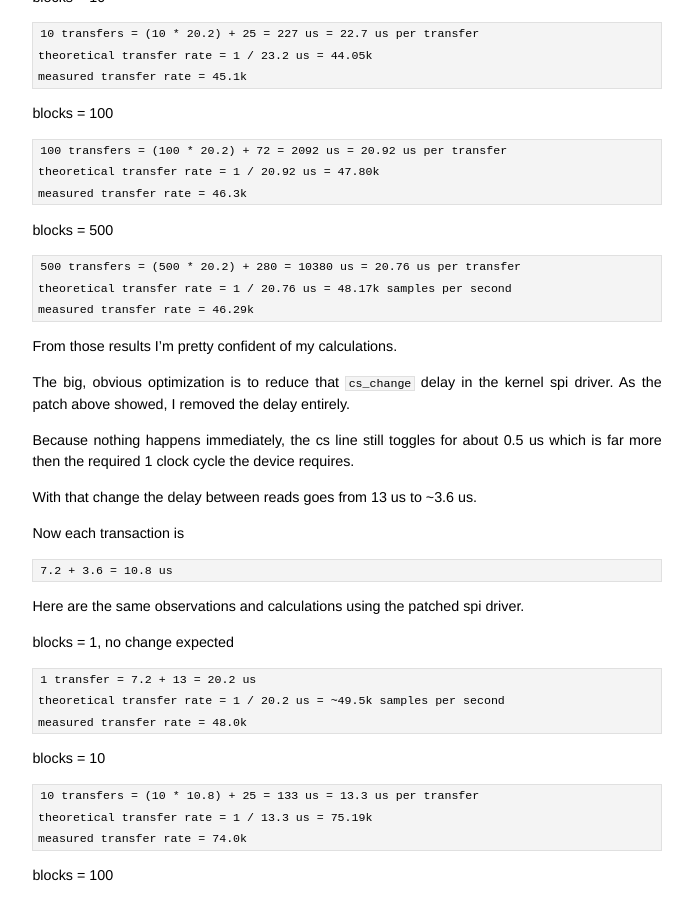
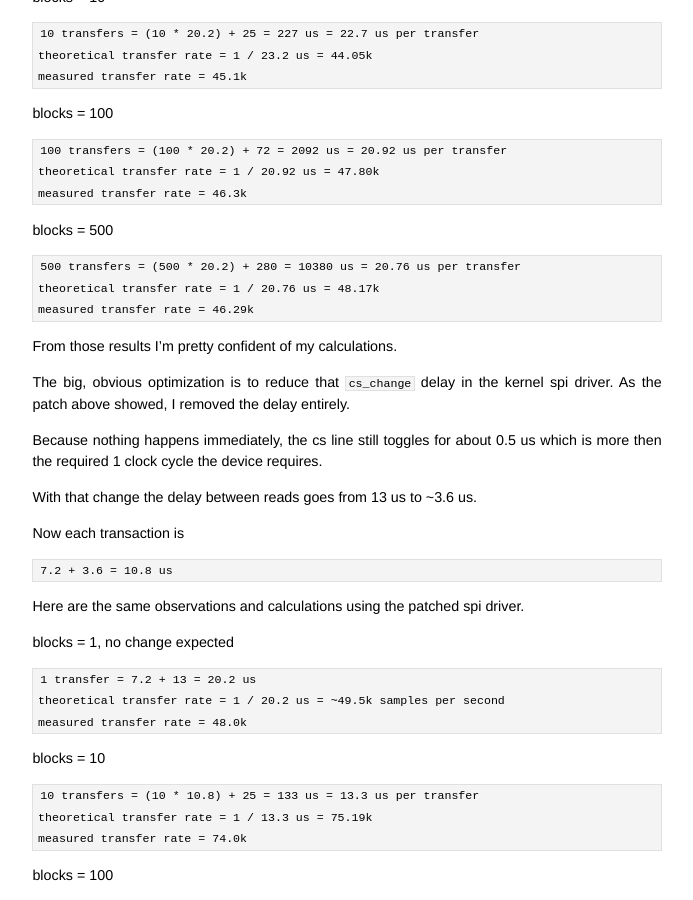
Before and after one commit to jumpnow/jumpnowtek-site, a Jekyll site: the page built from _posts/2017-01-30-Analyzing-raspberry-pi-spi-performance.md, in a window 1280 px wide and 900 px high, scrolled down 3691 px. Shown: the whole window, without its empty margins (293-986 px from the left). Built offline with Jekyll 4.4.1, drawn with Linux system fonts in a browser that asks for light colours.

Commit message:
copy edit

```diff
--- a/_posts/2017-01-30-Analyzing-raspberry-pi-spi-performance.md
+++ b/_posts/2017-01-30-Analyzing-raspberry-pi-spi-performance.md
@@ -191,7 +191,7 @@ blocks = 100
 blocks = 500
 
     500 transfers = (500 * 20.2) + 280 = 10380 us = 20.76 us per transfer
-    theoretical transfer rate = 1 / 20.76 us = 48.17k samples per second
+    theoretical transfer rate = 1 / 20.76 us = 48.17k
     measured transfer rate = 46.29k
 
 
@@ -199,7 +199,7 @@ From those results I'm pretty confident of my calculations.
 
 The big, obvious optimization is to reduce that `cs_change` delay in the kernel spi driver. As the patch above showed, I removed the delay entirely.
 
-Because nothing happens immediately, the cs line still toggles for about 0.5 us which is far more then the required 1 clock cycle the device requires.
+Because nothing happens immediately, the cs line still toggles for about 0.5 us which is more then the required 1 clock cycle the device requires.
 
 With that change the delay between reads goes from 13 us to ~3.6 us.
 
```
